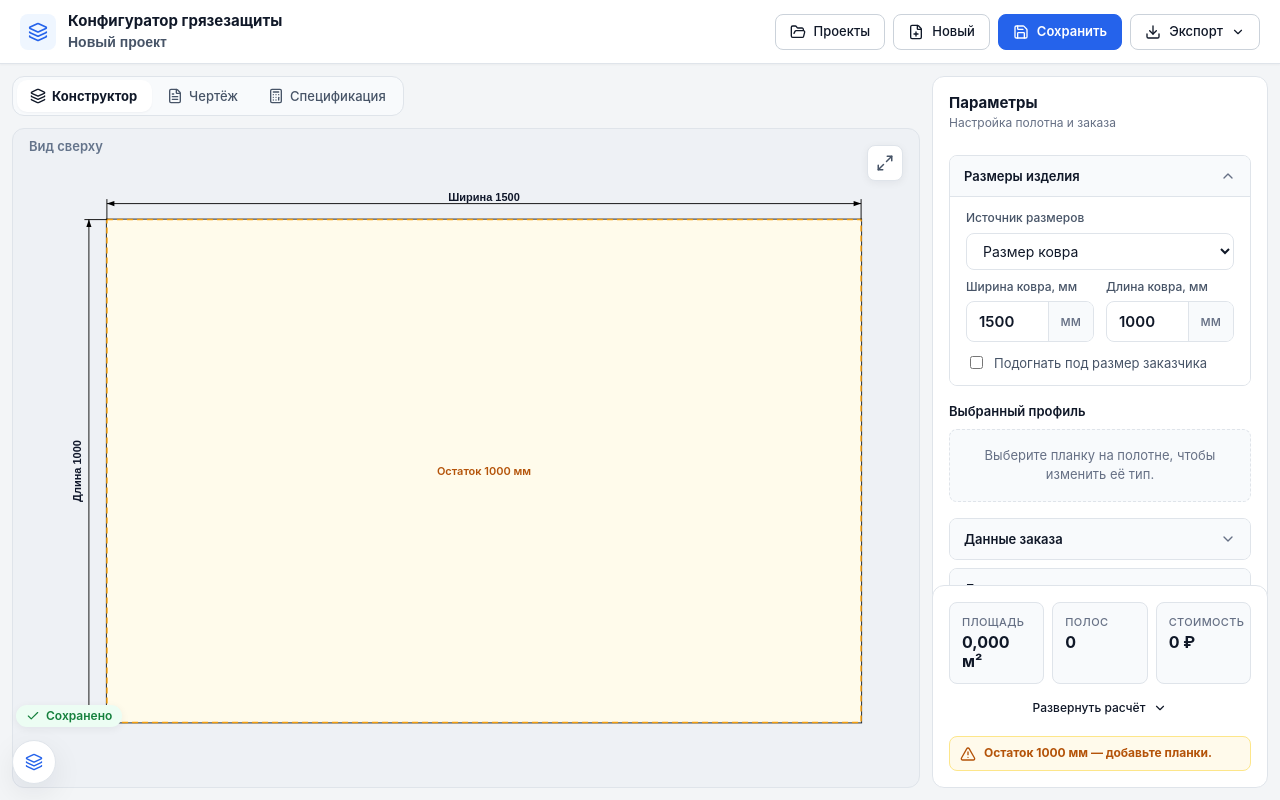
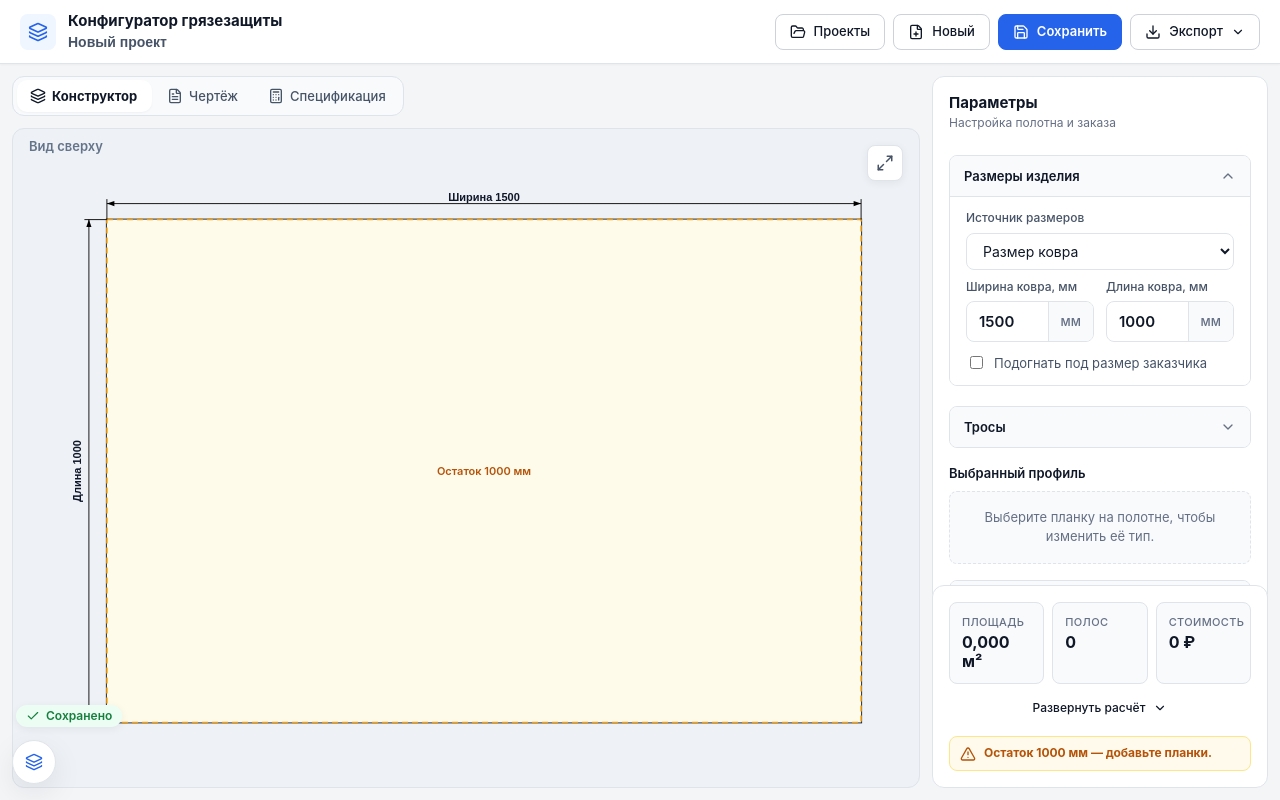
Before and after one commit to kefir161-spec/aluminum-mudguard, a React (Vite) app: page / in a window 1280 px wide. Built offline with nearby package versions, Linux system fonts and the light colour scheme.

Commit message:
Добавить ручную настройку раскладки тросов с сохранением авто-режима по умолчанию.

```diff
--- a/src/app/App.tsx
+++ b/src/app/App.tsx
@@ -48,6 +48,7 @@ function AppContent() {
     clearAllStrips,
     setFitToOrderSize,
     setNarrowWidthDiscountEnabled,
+    setCableLayout,
     newProject,
     saveCurrentProject,
     loadProject,
@@ -144,8 +145,10 @@ function AppContent() {
   const propertiesPanel = (
     <PropertiesPanel
       config={config}
+      cableLayout={calculation.cableLayout}
       selectedStrip={selectedStrip}
       onDimension={handleDimension}
+      onCableLayout={setCableLayout}
       onFitToOrderSize={setFitToOrderSize}
       onNarrowWidthDiscount={setNarrowWidthDiscountEnabled}
       onClientName={(value) => setProjectMeta('clientName', value)}
--- a/src/components/PropertiesPanel.tsx
+++ b/src/components/PropertiesPanel.tsx
@@ -1,5 +1,14 @@
 import { moduleTypeOrder, moduleDefinitions } from '../domain/moduleDefinitions';
-import { PIT_INSET_MM, MAX_ORDER_DIMENSION_MM, MIN_ORDER_DIMENSION_MM } from '../domain/constants';
+import {
+  CABLE_EDGE_OFFSET_MAX_MM,
+  CABLE_EDGE_OFFSET_MIN_MM,
+  CABLE_SPACING_MAX_MM,
+  CABLE_SPACING_MIN_MM,
+  MAX_CABLES,
+  PIT_INSET_MM,
+  MAX_ORDER_DIMENSION_MM,
+  MIN_ORDER_DIMENSION_MM,
+} from '../domain/constants';
 import {
   carpetLengthHint,
   carpetLengthLabel,
@@ -10,6 +19,7 @@ import {
   isNarrowWidthDiscountEligible,
   NARROW_WIDTH_DISCOUNT_THRESHOLD_MM,
 } from '../domain/pricing';
+import type { CableLayout, CableLayoutMode } from '../domain/cableLayout';
 import type { DimensionSource, ProductConfig, Strip } from '../domain/types';
 import { ModulePreviewThumb } from './ModulePreviewThumb';
 import { NumericMmField } from './NumericMmField';
@@ -19,10 +29,19 @@ import { SectionHeader } from './ui/SectionHeader';
 
 type Props = {
   config: ProductConfig;
+  cableLayout: CableLayout | null;
   selectedStrip?: Strip;
   onDimension: (
     key: 'orderWidthMm' | 'orderLengthMm' | 'defaultStripWidthMm' | 'cableEdgeOffsetMm' | 'dimensionSource',
     value: number | DimensionSource,
+  ) => void;
+  onCableLayout: (
+    partial: Partial<
+      Pick<
+        ProductConfig,
+        'cableLayoutMode' | 'manualCableCount' | 'manualCableSpacingMm' | 'cableEdgeOffsetMm'
+      >
+    >,
   ) => void;
   onFitToOrderSize: (value: boolean) => void;
   onNarrowWidthDiscount: (value: boolean) => void;
@@ -33,8 +52,10 @@ type Props = {
 
 export const PropertiesPanel = ({
   config,
+  cableLayout,
   selectedStrip,
   onDimension,
+  onCableLayout,
   onFitToOrderSize,
   onNarrowWidthDiscount,
   onClientName,
@@ -44,6 +65,16 @@ export const PropertiesPanel = ({
   const selectedIndex = selectedStrip ? config.strips.findIndex((strip) => strip.id === selectedStrip.id) : -1;
   const isEdgeStrip = selectedIndex === 0 || selectedIndex === config.strips.length - 1;
   const narrowWidthDiscountEligible = isNarrowWidthDiscountEligible(config.totalLengthMm);
+  const isManualCableLayout = config.cableLayoutMode === 'manual';
+  const manualCableCount = config.manualCableCount ?? cableLayout?.count ?? 2;
+  const manualCableSpacingMm = config.manualCableSpacingMm ?? cableLayout?.spacingsMm[0] ?? CABLE_SPACING_MIN_MM;
+  const manualEdgeOffsetMm = config.cableEdgeOffsetMm ?? CABLE_EDGE_OFFSET_MIN_MM;
+  const manualSpanMm =
+    config.totalLengthMm > 0 ? config.totalLengthMm - 2 * manualEdgeOffsetMm : 0;
+  const manualLayoutFits =
+    manualCableCount <= 1
+      ? manualEdgeOffsetMm * 2 === config.totalLengthMm
+      : manualSpanMm === (manualCableCount - 1) * manualCableSpacingMm;
 
   return (
     <Panel className="properties-panel">
@@ -102,6 +133,78 @@ export const PropertiesPanel = ({
           />
           <span>Подогнать под размер заказчика</span>
         </label>
+      </AccordionSection>
+
+      <AccordionSection title="Тросы" defaultOpen={false}>
+        <label className="ui-field-label" htmlFor="cable-layout-mode">
+          Режим раскладки
+        </label>
+        <select
+          id="cable-layout-mode"
+          className="ui-select"
+          value={config.cableLayoutMode ?? 'auto'}
+          onChange={(event) =>
+            onCableLayout({ cableLayoutMode: event.target.value as CableLayoutMode })
+          }
+        >
+          <option value="auto">Автоматически</option>
+          <option value="manual">Вручную</option>
+        </select>
+
+        {!isManualCableLayout && cableLayout && (
+          <p className="field-hint">
+            {cableLayout.count} тросов, шаг {cableLayout.spacingsMm.join(', ') || '—'} мм, отступ{' '}
+            {cableLayout.edgeOffsetMm} мм.
+          </p>
+        )}
+
+        {isManualCableLayout && (
+          <>
+            <label className="ui-field-label" htmlFor="manual-cable-count">
+              Количество тросов
+            </label>
+            <NumericMmField
+              variant="mm"
+              value={manualCableCount}
+              min={1}
+              max={MAX_CABLES}
+              fractionDigits={0}
+              onCommit={(value) => onCableLayout({ manualCableCount: value })}
+            />
+
+            <label className="ui-field-label" htmlFor="manual-cable-spacing">
+              Шаг между тросами
+            </label>
+            <NumericMmField
+              variant="mm"
+              value={manualCableSpacingMm}
+              min={CABLE_SPACING_MIN_MM}
+              max={CABLE_SPACING_MAX_MM}
+              fractionDigits={0}
+              onCommit={(value) => onCableLayout({ manualCableSpacingMm: value })}
+            />
+
+            <label className="ui-field-label" htmlFor="manual-cable-offset">
+              Отступ от края
+            </label>
+            <NumericMmField
+              variant="mm"
+              value={manualEdgeOffsetMm}
+              min={CABLE_EDGE_OFFSET_MIN_MM}
+              max={CABLE_EDGE_OFFSET_MAX_MM}
+              fractionDigits={0}
+              onCommit={(value) => onCableLayout({ cableEdgeOffsetMm: value })}
+            />
+
+            {!manualLayoutFits && (
+              <p className="field-hint field-hint--warning">
+                2×{manualEdgeOffsetMm} + ({manualCableCount}−1)×{manualCableSpacingMm} ≠{' '}
+                {Math.round(config.totalLengthMm)} мм — подберите значения так, чтобы раскладка сходилась
+                с длиной ковра.
+              </p>
+            )}
+          </>
+        )}
       </AccordionSection>
 
       <div className="properties-section-gap">
--- a/src/domain/cableLayout.ts
+++ b/src/domain/cableLayout.ts
@@ -7,11 +7,20 @@ import {
   MAX_CABLES,
 } from './constants';
 
+export type CableLayoutMode = 'auto' | 'manual';
+
 export type CableLayout = {
   positionsMm: number[];
   spacingsMm: number[];
   edgeOffsetMm: number;
   count: number;
+};
+
+export type CableLayoutOptions = {
+  mode?: CableLayoutMode;
+  manualCount?: number;
+  manualSpacingMm?: number;
+  edgeOffsetMm?: number;
 };
 
 /** Чем меньше — тем «красивее» число для чертежа. */
@@ -113,3 +122,41 @@ export const computeCableLayout = (lengthMm: number): CableLayout | null => {
 
   return bestLayout;
 };
+
+/** Ручная раскладка: симметричные отступы, равномерный шаг между тросами. */
+export const buildManualCableLayout = (
+  lengthMm: number,
+  count: number,
+  spacingMm: number,
+  edgeOffsetMm: number,
+): CableLayout | null => {
+  if (lengthMm <= 0 || count < 1 || count > MAX_CABLES) return null;
+  if (edgeOffsetMm < CABLE_EDGE_OFFSET_MIN_MM || edgeOffsetMm > CABLE_EDGE_OFFSET_MAX_MM) return null;
+
+  if (count === 1) {
+    if (edgeOffsetMm !== lengthMm - edgeOffsetMm) return null;
+    return { positionsMm: [edgeOffsetMm], spacingsMm: [], edgeOffsetMm, count: 1 };
+  }
+
+  if (!isValidSpacing(spacingMm)) return null;
+
+  const span = lengthMm - 2 * edgeOffsetMm;
+  if (span !== (count - 1) * spacingMm) return null;
+
+  return buildLayoutFromSpacings(edgeOffsetMm, Array.from({ length: count - 1 }, () => spacingMm));
+};
+
+/** Авто или ручная раскладка тросов в зависимости от настроек проекта. */
+export const resolveCableLayout = (lengthMm: number, options: CableLayoutOptions = {}): CableLayout | null => {
+  if (options.mode !== 'manual') {
+    return computeCableLayout(lengthMm);
+  }
+
+  const count = options.manualCount;
+  const spacingMm = options.manualSpacingMm;
+  const edgeOffsetMm = options.edgeOffsetMm ?? CABLE_EDGE_OFFSET_DEFAULT_MM;
+
+  if (count === undefined || spacingMm === undefined) return null;
+
+  return buildManualCableLayout(lengthMm, count, spacingMm, edgeOffsetMm);
+};
--- a/src/domain/calculations.ts
+++ b/src/domain/calculations.ts
@@ -1,4 +1,4 @@
-import { computeCableLayout } from './cableLayout';
+import { resolveCableLayout } from './cableLayout';
 import { moduleTypeOrder } from './moduleDefinitions';
 import { computeGapTotal, countBushings, countPlugs } from './layoutRules';
 import { getCompressionAllowance, isWithinCompressionAllowance } from './compression';
@@ -27,7 +27,12 @@ export const calculateConfig = (config: ProductConfig): CalculationResult => {
   const totalLayoutWidthMm = resolved.nominalWidthMm;
   const effectiveLayoutWidthMm = resolved.effectiveWidthMm;
   const totalAreaM2 = (effectiveLayoutWidthMm * config.totalLengthMm) / MM2_TO_M2;
-  const cableLayout = computeCableLayout(config.totalLengthMm);
+  const cableLayout = resolveCableLayout(config.totalLengthMm, {
+    mode: config.cableLayoutMode ?? 'auto',
+    manualCount: config.manualCableCount,
+    manualSpacingMm: config.manualCableSpacingMm,
+    edgeOffsetMm: config.cableEdgeOffsetMm,
+  });
 
   const byType = moduleTypeOrder.map((type): CalculationResult['byType'][number] => {
     const strips = config.strips.filter((strip) => strip.type === type);
--- a/src/store/configuratorStore.ts
+++ b/src/store/configuratorStore.ts
@@ -1,5 +1,6 @@
 import { create } from 'zustand';
-import { CABLE_EDGE_OFFSET_DEFAULT_MM } from '../domain/constants';
+import { computeCableLayout } from '../domain/cableLayout';
+import { CABLE_EDGE_OFFSET_DEFAULT_MM, CABLE_SPACING_MIN_MM } from '../domain/constants';
 import {
   getOrderTargetDimensions,
   resolveCarpetDimensions,
@@ -18,7 +19,7 @@ import {
   SCRAPER_AT_START_WARNING,
 } from '../domain/layoutRules';
 import type { DimensionSource, LayoutPreset, ModuleType, ProductConfig, Strip } from '../domain/types';
-import { clampCableEdgeOffset, clampOrderDimensionMm, clampMm } from '../domain/numbers';
+import { clampCableCount, clampCableEdgeOffset, clampCableSpacing, clampOrderDimensionMm, clampMm } from '../domain/numbers';
 import { productionConstants } from '../domain/validation';
 import { createDemoProjects, demoProjectIdSet } from '../data/demoProjects';
 import { deleteProjectById, loadStorage, upsertProject } from '../storage/projectStorage';
@@ -48,6 +49,14 @@ type StoreState = {
   clearAllStrips: () => void;
   setFitToOrderSize: (fitToOrderSize: boolean) => void;
   setNarrowWidthDiscountEnabled: (narrowWidthDiscountEnabled: boolean) => void;
+  setCableLayout: (
+    partial: Partial<
+      Pick<
+        ProductConfig,
+        'cableLayoutMode' | 'manualCableCount' | 'manualCableSpacingMm' | 'cableEdgeOffsetMm'
+      >
+    >,
+  ) => void;
   newProject: (projectName?: string) => void;
   saveCurrentProject: () => void;
   loadProject: (projectId: string) => void;
@@ -78,6 +87,7 @@ const normalizeConfig = (config: ProductConfig): ProductConfig => {
     orderWidthMm: clampOrderDimensionMm(orderWidthMm),
     orderLengthMm: clampOrderDimensionMm(orderLengthMm),
     cableEdgeOffsetMm: config.cableEdgeOffsetMm ?? CABLE_EDGE_OFFSET_DEFAULT_MM,
+    cableLayoutMode: config.cableLayoutMode ?? 'auto',
     defaultStripWidthMm: config.defaultStripWidthMm ?? productionConstants.defaultStripWidthMm,
     fitToOrderSize: config.fitToOrderSize ?? false,
     narrowWidthDiscountEnabled: config.narrowWidthDiscountEnabled ?? false,
@@ -115,6 +125,7 @@ const createNewProject = (): ProductConfig => {
     defaultStripWidthMm: productionConstants.defaultStripWidthMm,
     layoutPattern: ['rubber', 'pile'],
     cableEdgeOffsetMm: CABLE_EDGE_OFFSET_DEFAULT_MM,
+    cableLayoutMode: 'auto',
     fitToOrderSize: false,
     narrowWidthDiscountEnabled: false,
     autoFillEnabled: false,
@@ -331,6 +342,36 @@ export const useConfiguratorStore = create<StoreState>((set, get) => ({
     set((state) => ({
       config: withUpdatedAt({ ...state.config, narrowWidthDiscountEnabled }),
     })),
+  setCableLayout: (partial) =>
+    set((state) => {
+      const switchingToManual =
+        partial.cableLayoutMode === 'manual' && state.config.cableLayoutMode !== 'manual';
+      const autoLayout = switchingToManual ? computeCableLayout(state.config.totalLengthMm) : null;
+
+      const next: ProductConfig = {
+        ...state.config,
+        ...partial,
+        cableLayoutMode: partial.cableLayoutMode ?? state.config.cableLayoutMode ?? 'auto',
+      };
+
+      if (switchingToManual && autoLayout) {
+        next.manualCableCount = autoLayout.count;
+        next.manualCableSpacingMm = autoLayout.spacingsMm[0] ?? CABLE_SPACING_MIN_MM;
+        next.cableEdgeOffsetMm = autoLayout.edgeOffsetMm;
+      }
+
+      if (partial.manualCableCount !== undefined) {
+        next.manualCableCount = clampCableCount(partial.manualCableCount);
+      }
+      if (partial.manualCableSpacingMm !== undefined) {
+        next.manualCableSpacingMm = clampCableSpacing(partial.manualCableSpacingMm);
+      }
+      if (partial.cableEdgeOffsetMm !== undefined) {
+        next.cableEdgeOffsetMm = clampCableEdgeOffset(partial.cableEdgeOffsetMm);
+      }
+
+      return { config: withUpdatedAt(next) };
+    }),
   newProject: (projectName) => {
     const project = createNewProject();
     const trimmedName = projectName?.trim();
```
Also changed, not shown: src/domain/numbers.ts (+8 -0 lines), src/domain/types.ts (+6 -1 lines), src/domain/validation.ts (+9 -3 lines), 1 other file (tests, documents, lock files or other folders).
